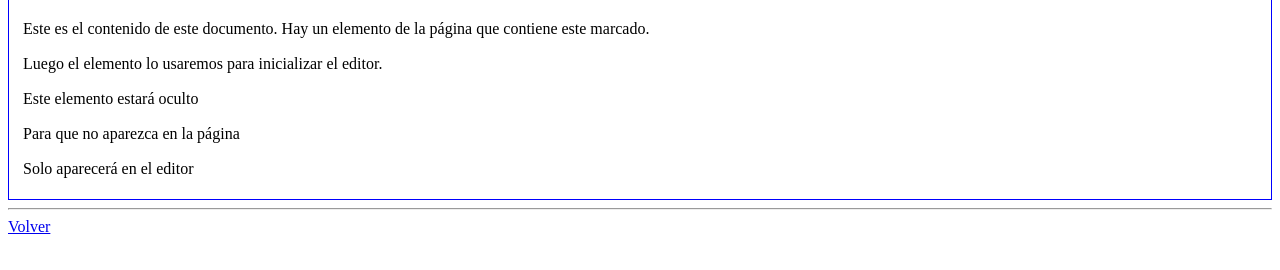
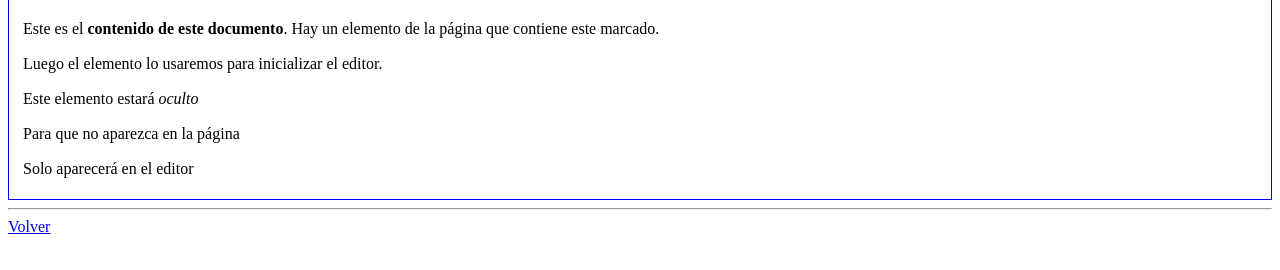
Before and after one commit to deswebcom/prosemirror-ejemplos, a website built with Vite: page ejemplos/03-inicializacion-documento.html in a window 1280 px wide. Shown: the part 136-406 px from the top of the page. Built offline with nearby package versions, Linux system fonts and the light colour scheme.

Commit message:
añadir etiquetas de marcas b e i

```diff
--- a/ejemplos/03-inicializacion-documento.html
+++ b/ejemplos/03-inicializacion-documento.html
@@ -49,10 +49,10 @@
   <div id="editor"></div>
   <div id="content">
     <h1>Bienvenidos a ProseMirror</h1>
-    <p>Este es el contenido de este documento. Hay un elemento de la página que contiene este marcado.</p>
+    <p>Este es el <b>contenido de este documento</b>. Hay un elemento de la página que contiene este marcado.</p>
     <p>Luego el elemento lo usaremos para inicializar el editor.</p>
     <ul>
-      <li>Este elemento estará oculto</li>
+      <li>Este elemento estará <i>oculto</i></li>
       <li>Para que no aparezca en la página</li>
       <li>Solo aparecerá en el editor</li>
     </ul>
```
